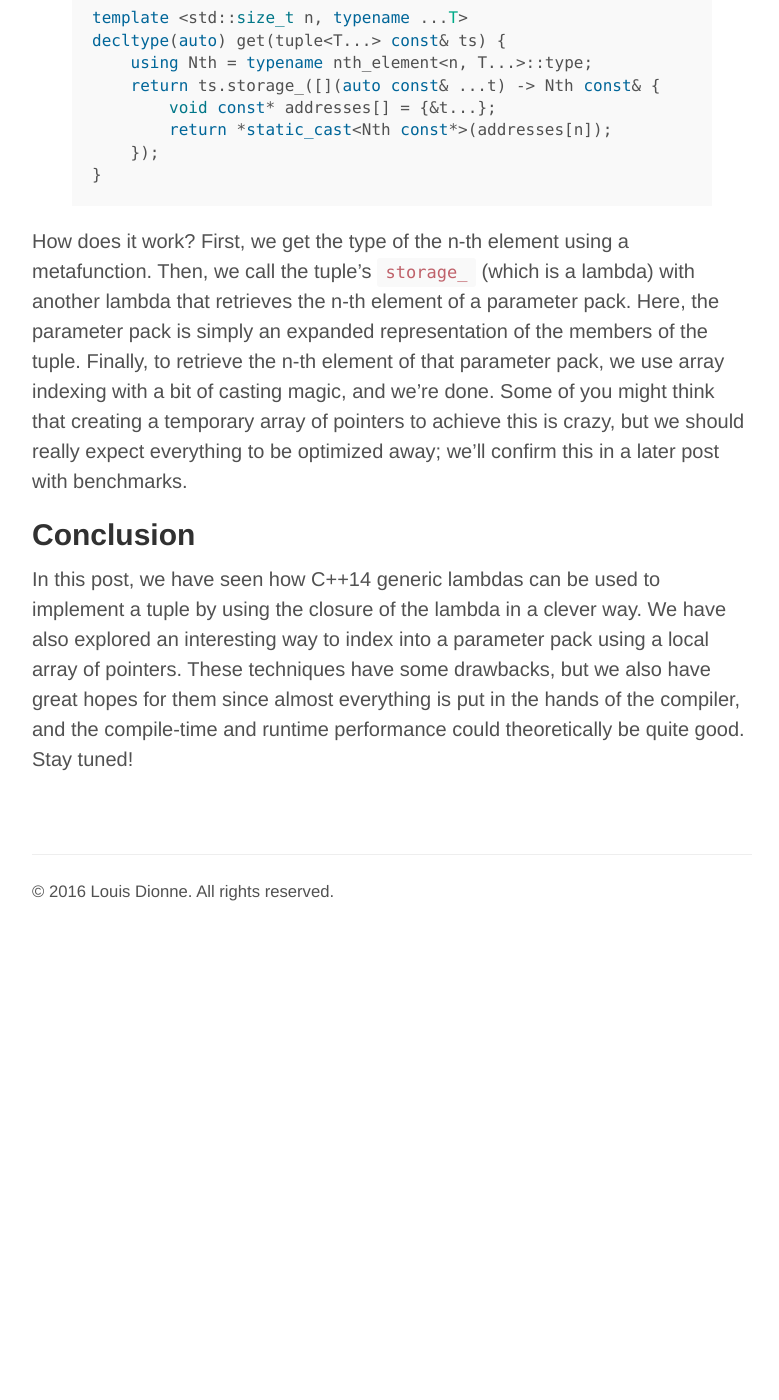
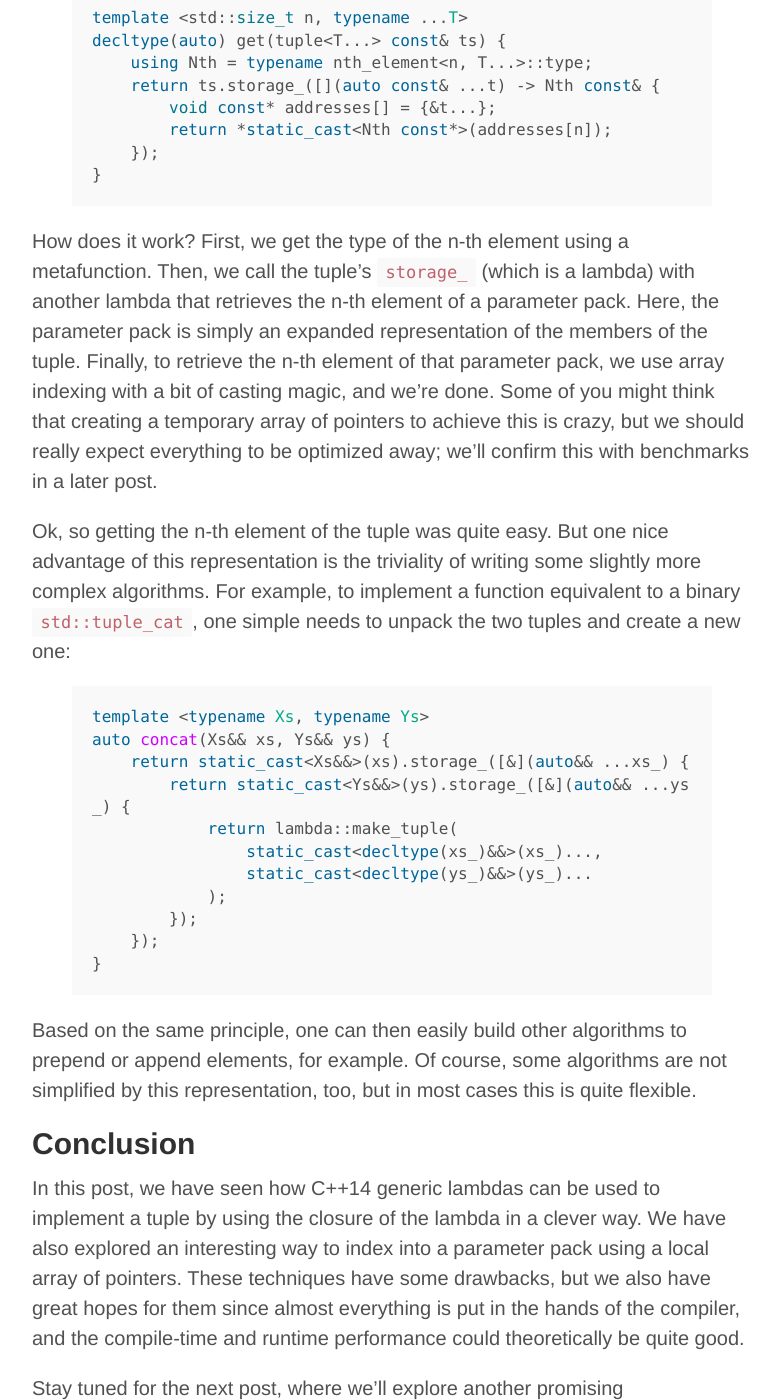
Before and after one commit to ldionne/ldionne.github.io, a Jekyll site: the page built from _posts/perfect-tuple/2015-12-14-lambdas.md, in a window 1280 px wide and 1400 px high, scrolled down 3675 px. Shown: the whole window, without its empty margins (248-1027 px from the left). Built offline with Jekyll 4.4.1, drawn with Linux system fonts in a browser that asks for light colours; comment, search, counter and statistics services are not loaded; before the commit the page ends 4580 px from its top, so only the background shows below that; some of the changed text lies outside the part shown.

Commit message:
[tuple-quest] Finish the lambda article

```diff
--- a/_posts/perfect-tuple/2015-12-14-lambdas.md
+++ b/_posts/perfect-tuple/2015-12-14-lambdas.md
@@ -10,7 +10,7 @@ Back in June 2014, I posted an alternative implementation of `std::tuple` on
 the [Boost.Devel][original-post] mailing list. In essence, the idea behind the
 technique was to use a lambda as a fast compiler-generated closure whose
 captured members were the members of the tuple. Along with a suitable way of
-retrieving those members, that represented an interesting way of implementing
+retrieving those members, this represented an interesting way of implementing
 `std::tuple`, which is known to be quite heavy on the compiler. The goal of
 this post is to explain this implementation technique for those not familiar
 with it.
@@ -76,8 +76,8 @@ assert(length(ts) == 3);
 
 The hope was that since there's no template metaprogramming behind this, the
 compile-times should be better than with previously known techniques. We'll
-see whether this is true in later posts, but for now let's acknowledge some
-drawbacks of this technique.
+see whether this is true at the end of the series, but for now let's
+acknowledge some drawbacks of this technique.
 
 First, since lambdas can't be made constexpr, this tuple can't either. However,
 this is both a temporary situation ([P0170R0][] was accepted in Kona) and one
@@ -107,7 +107,7 @@ really like is something like
 {% highlight c++ %}
 template <typename ...T>
 auto make_storage(T&& ...t) {
-    return [t(std::forward<T>(t))...](auto f) { return f(t...); };
+    return [t_(std::forward<T>(t))...](auto f) { return f(t_...); };
 }
 {% endhighlight %}
 
@@ -147,9 +147,33 @@ of the tuple. Finally, to retrieve the n-th element of that parameter pack,
 we use array indexing with a bit of casting magic, and we're done. Some of
 you might think that creating a temporary array of pointers to achieve this
 is crazy, but we should really expect everything to be optimized away; we'll
-confirm this in a later post with benchmarks.
+confirm this with benchmarks in a later post.
 
-<!-- TODO: Show how to implement other algorithms? -->
+Ok, so getting the n-th element of the tuple was quite easy. But one nice
+advantage of this representation is the triviality of writing some slightly
+more complex algorithms. For example, to implement a function equivalent to
+a binary `std::tuple_cat`, one simple needs to unpack the two tuples and
+create a new one:
+
+{% highlight c++ %}
+template <typename Xs, typename Ys>
+auto concat(Xs&& xs, Ys&& ys) {
+    return static_cast<Xs&&>(xs).storage_([&](auto&& ...xs_) {
+        return static_cast<Ys&&>(ys).storage_([&](auto&& ...ys_) {
+            return lambda::make_tuple(
+                static_cast<decltype(xs_)&&>(xs_)...,
+                static_cast<decltype(ys_)&&>(ys_)...
+            );
+        });
+    });
+}
+{% endhighlight %}
+
+Based on the same principle, one can then easily build other algorithms to
+prepend or append elements, for example. Of course, some algorithms are not
+simplified by this representation, too, but in most cases this is quite
+flexible.
+
 
 ## Conclusion
 
@@ -159,7 +183,10 @@ explored an interesting way to index into a parameter pack using a local
 array of pointers. These techniques have some drawbacks, but we also have
 great hopes for them since almost everything is put in the hands of the
 compiler, and the compile-time and runtime performance could theoretically
-be quite good. Stay tuned!
+be quite good.
+
+Stay tuned for the next post, where we'll explore another promising
+implementation technique!
 
 
 <!-- Links -->
```
Also changed, not shown: 1 other file.
